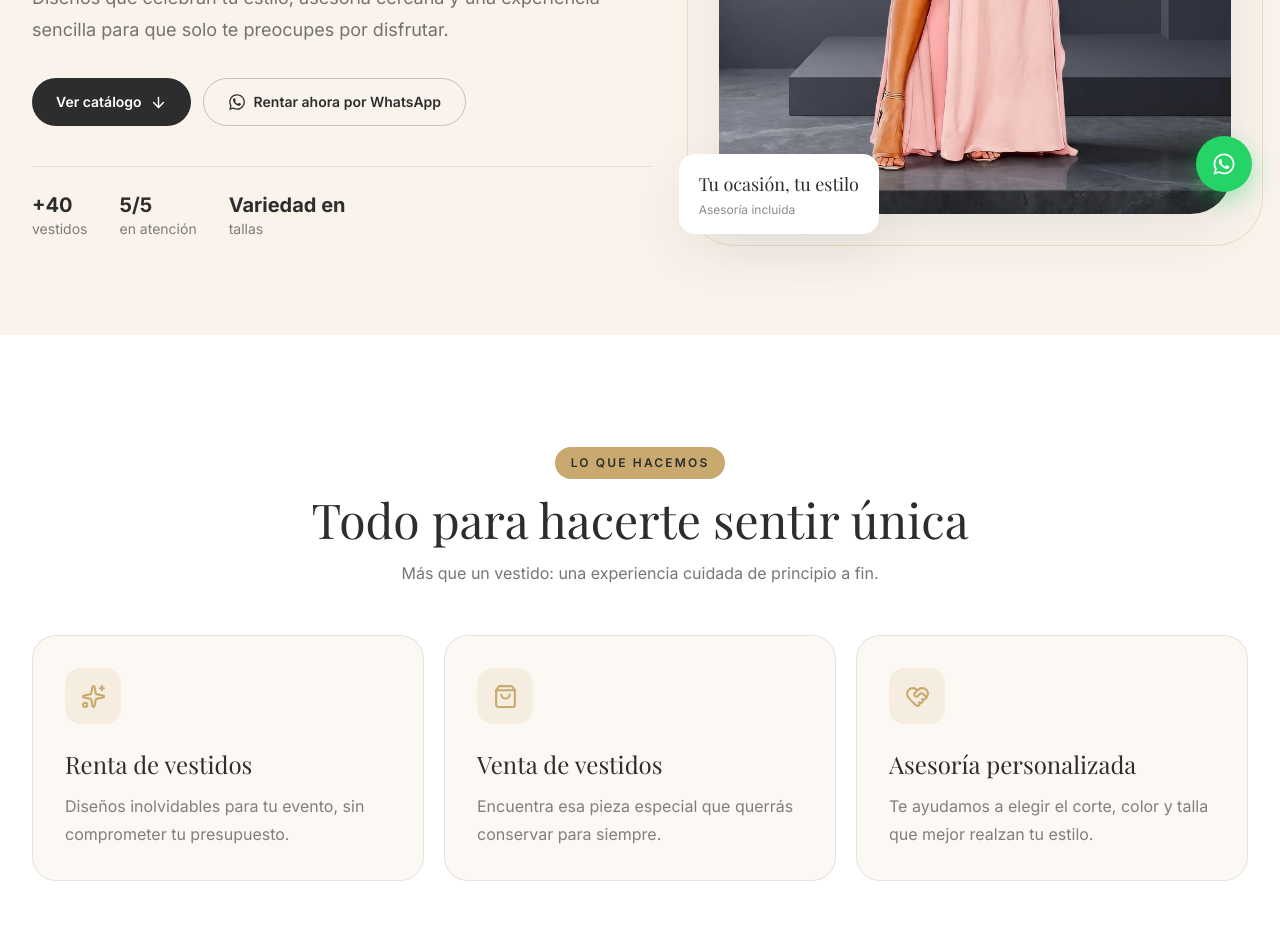
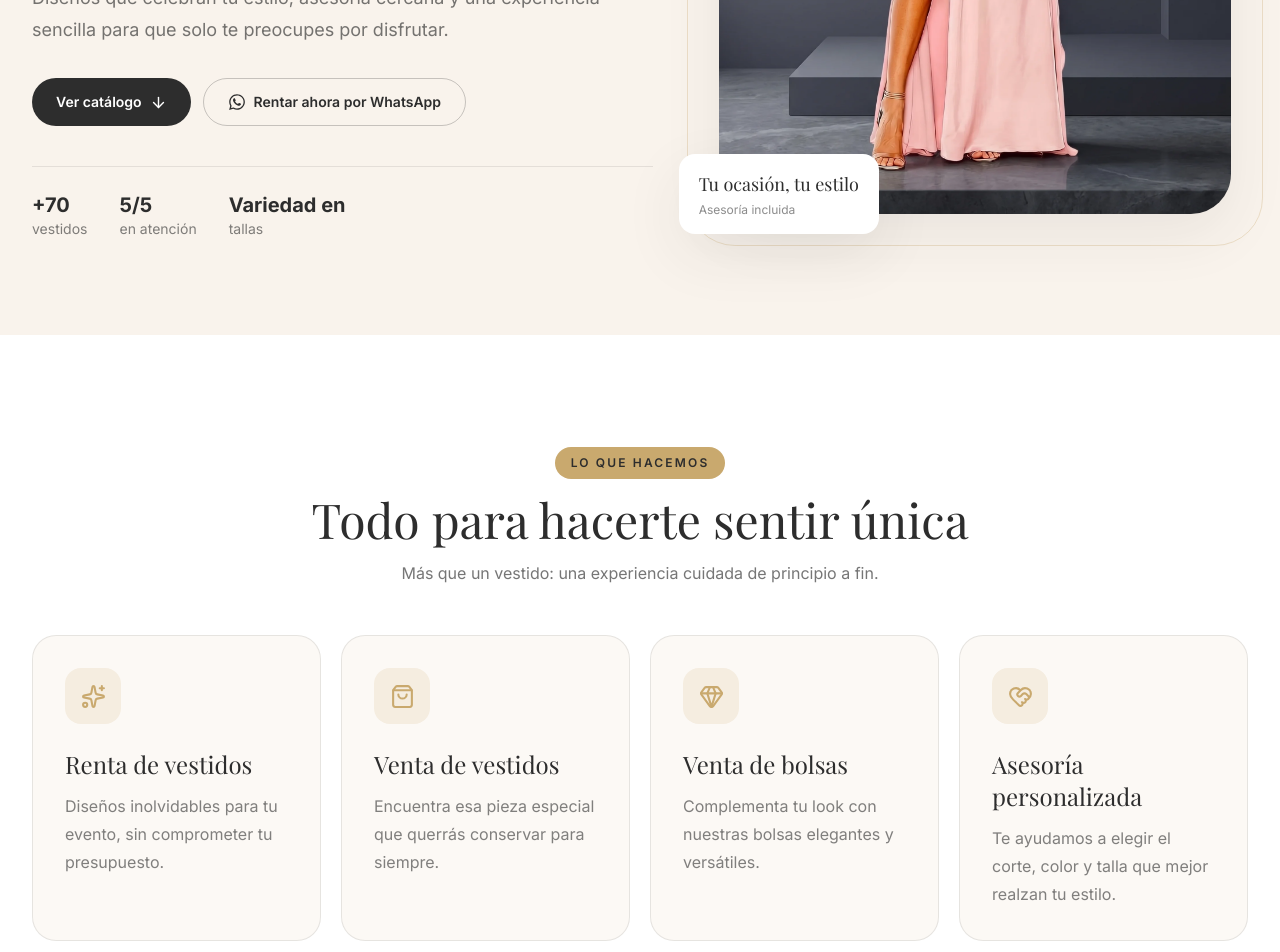
Before and after one commit to ganommx/mama_mia_landingpage, a Next.js app: page / in a window 1280 px wide. Shown: the part 580-1532 px from the top of the page. Built offline with nearby package versions, Linux system fonts and the light colour scheme; no server answers; a web font is replaced by a local one.

Commit message:
Se modificó el horario de apertura

```diff
--- a/app/layout.tsx
+++ b/app/layout.tsx
@@ -1,8 +1,10 @@
 import type { Metadata } from "next";
 import type { ReactNode } from "react";
 import { Inter, Playfair_Display } from "next/font/google";
+import { Analytics } from "@vercel/analytics/next";
 
-import { WhatsAppButton } from "@/components/layout/WhatsAppButton";
+/*
+import { WhatsAppButton } from "@/components/layout/WhatsAppButton";*/
 
 import "./globals.css";
 
@@ -88,8 +90,7 @@ export default function RootLayout({ children }: Readonly<RootLayoutProps>) {
           Saltar al contenido
         </a>
         {children}
-
-        <WhatsAppButton />
+        <Analytics />
       </body>
     </html>
   );
--- a/components/layout/Footer.tsx
+++ b/components/layout/Footer.tsx
@@ -81,7 +81,7 @@ export const Footer = () => {
             <a
               aria-label="Facebook de MamáMía"
               className="rounded-full border border-white/15 p-3 hover:border-brand-primary hover:text-brand-primary"
-              href="https://facebook.com"
+              href="https://www.facebook.com/share/1DDERdkv6z/?mibextid=wwXIfr"
               rel="noopener noreferrer"
               target="_blank"
             >
--- a/components/layout/WhatsAppButton.tsx
+++ b/components/layout/WhatsAppButton.tsx
@@ -1,4 +1,4 @@
-"use client";
+/* use client
 
 import { FaWhatsapp } from "react-icons/fa";
 
@@ -12,7 +12,7 @@ export const WhatsAppButton = () => {
     <a
       aria-label="Contactar por WhatsApp"
       className={cn(
-        "fixed bottom-5 right-5 z-[150] flex h-14 w-14 items-center justify-center rounded-full",
+        "fixed bottom-5 left-5 z-[150] flex h-14 w-14 items-center justify-center rounded-full",
         "bg-[#25D366] text-white shadow-[0_8px_24px_rgba(37,211,102,0.4)]",
         "transition-colors duration-300 ease-out",
         "md:hover:bg-brand-accent md:hover:text-brand-secondary",
@@ -27,3 +27,4 @@ export const WhatsAppButton = () => {
     </a>
   );
 };
+*/
--- a/components/sections/Contact.tsx
+++ b/components/sections/Contact.tsx
@@ -48,14 +48,38 @@ export const Contact = () => {
               />
               {address}
             </p>
-            <p className="flex items-start gap-3">
+            <div className="flex items-start gap-3">
               <Clock3
                 aria-hidden="true"
                 className="mt-0.5 shrink-0 text-brand-primary"
                 size={18}
               />
-              Lunes a sábado · 10:00 a 19:00 h
-            </p>
+              <div className="min-w-0 flex-1">
+                <p className="font-semibold text-white">Horario de atención</p>
+                <dl className="mt-3 space-y-3">
+                  <div className="flex items-baseline justify-between gap-4">
+                    <dt className="font-medium text-white">
+                      Lunes – Viernes
+                    </dt>
+                    <dd className="text-right leading-relaxed">
+                      10:30 a. m. – 2:30 p. m.
+                      <br />
+                      5:00 p. m. – 8:30 p. m.
+                    </dd>
+                  </div>
+                  <div className="flex items-baseline justify-between gap-4">
+                    <dt className="font-medium text-white">Sábado</dt>
+                    <dd className="text-right">
+                      11:00 a. m. – 3:00 p. m.
+                    </dd>
+                  </div>
+                  <div className="flex items-baseline justify-between gap-4">
+                    <dt className="font-medium text-white">Domingo</dt>
+                    <dd className="text-right">Cerrado</dd>
+                  </div>
+                </dl>
+              </div>
+            </div>
           </div>
         </div>
         <div className="min-h-96 bg-brand-accent">
--- a/components/sections/Hero.tsx
+++ b/components/sections/Hero.tsx
@@ -49,7 +49,7 @@ export const Hero = () => {
           <div className="mt-10 flex gap-8 border-t border-brand-secondary/10 pt-6 text-sm text-brand-secondary/60">
             <p>
               <strong className="block text-xl text-brand-secondary">
-                +40
+                +70
               </strong>{" "}
               vestidos
             </p>
--- a/components/sections/Services.tsx
+++ b/components/sections/Services.tsx
@@ -1,15 +1,16 @@
-import { HeartHandshake, ShoppingBag, Sparkles } from 'lucide-react'
-import type { LucideIcon } from 'lucide-react'
+import { HeartHandshake, ShoppingBag, Sparkles, Gem } from "lucide-react";
+import type { LucideIcon } from "lucide-react";
 
-import { SERVICES } from '@/constants/services'
-import { ServiceIcon } from '@/types'
-import { SectionTitle } from '@/components/ui/SectionTitle'
+import { SERVICES } from "@/constants/services";
+import { ServiceIcon } from "@/types";
+import { SectionTitle } from "@/components/ui/SectionTitle";
 
 const SERVICE_ICONS: Record<ServiceIcon, LucideIcon> = {
   [ServiceIcon.SPARKLES]: Sparkles,
   [ServiceIcon.SHOPPING_BAG]: ShoppingBag,
   [ServiceIcon.HEART_HANDSHAKE]: HeartHandshake,
-}
+  [ServiceIcon.ACCESSORIES]: Gem,
+};
 
 export const Services = () => (
   <section className="bg-white px-5 py-20 sm:px-8 sm:py-28" id="servicios">
@@ -19,9 +20,9 @@ export const Services = () => (
         eyebrow="Lo que hacemos"
         title="Todo para hacerte sentir única"
       />
-      <div className="mt-12 grid gap-5 md:grid-cols-3">
+      <div className="mt-12 grid gap-5 md:grid-cols-2 lg:grid-cols-4">
         {SERVICES.map(({ description, icon, title }) => {
-          const Icon = SERVICE_ICONS[icon]
+          const Icon = SERVICE_ICONS[icon];
 
           return (
             <article
@@ -31,12 +32,16 @@ export const Services = () => (
               <div className="flex size-14 items-center justify-center rounded-2xl bg-brand-accent text-brand-primary">
                 <Icon aria-hidden="true" size={25} />
               </div>
-              <h3 className="mt-6 font-display text-2xl text-brand-secondary">{title}</h3>
-              <p className="mt-3 leading-7 text-brand-secondary/60">{description}</p>
+              <h3 className="mt-6 font-display text-2xl text-brand-secondary">
+                {title}
+              </h3>
+              <p className="mt-3 leading-7 text-brand-secondary/60">
+                {description}
+              </p>
             </article>
-          )
+          );
         })}
       </div>
     </div>
   </section>
-)
+);
--- a/constants/services.ts
+++ b/constants/services.ts
@@ -14,6 +14,12 @@ export const SERVICES: Service[] = [
     description:
       "Encuentra esa pieza especial que querrás conservar para siempre.",
     icon: ServiceIcon.SHOPPING_BAG,
+  },
+  {
+    title: "Venta de bolsas",
+    description:
+      "Complementa tu look con nuestras bolsas elegantes y versátiles.",
+    icon: ServiceIcon.ACCESSORIES,
   },
   {
     title: "Asesoría personalizada",
--- a/package.json
+++ b/package.json
@@ -19,6 +19,7 @@
   "author": "Ganom",
   "license": "UNLICENSED",
   "dependencies": {
+    "@vercel/analytics": "^2.0.1",
     "lucide-react": "^1.34.0",
     "next": "^16.3.3",
     "react": "^19.2.8",
--- a/types/data.types.ts
+++ b/types/data.types.ts
@@ -6,9 +6,10 @@ export enum DressCategory {
 }
 
 export enum ServiceIcon {
-  SPARKLES = "sparkles",
-  SHOPPING_BAG = "shopping-bag",
-  HEART_HANDSHAKE = "heart-handshake",
+  SPARKLES = "SPARKLES",
+  SHOPPING_BAG = "SHOPPING_BAG",
+  HEART_HANDSHAKE = "HEART_HANDSHAKE",
+  ACCESSORIES = "ACCESSORIES",
 }
 
 export interface NavigationItem {
```
Also changed, not shown: 1 other file (tests, documents, lock files or other folders).
